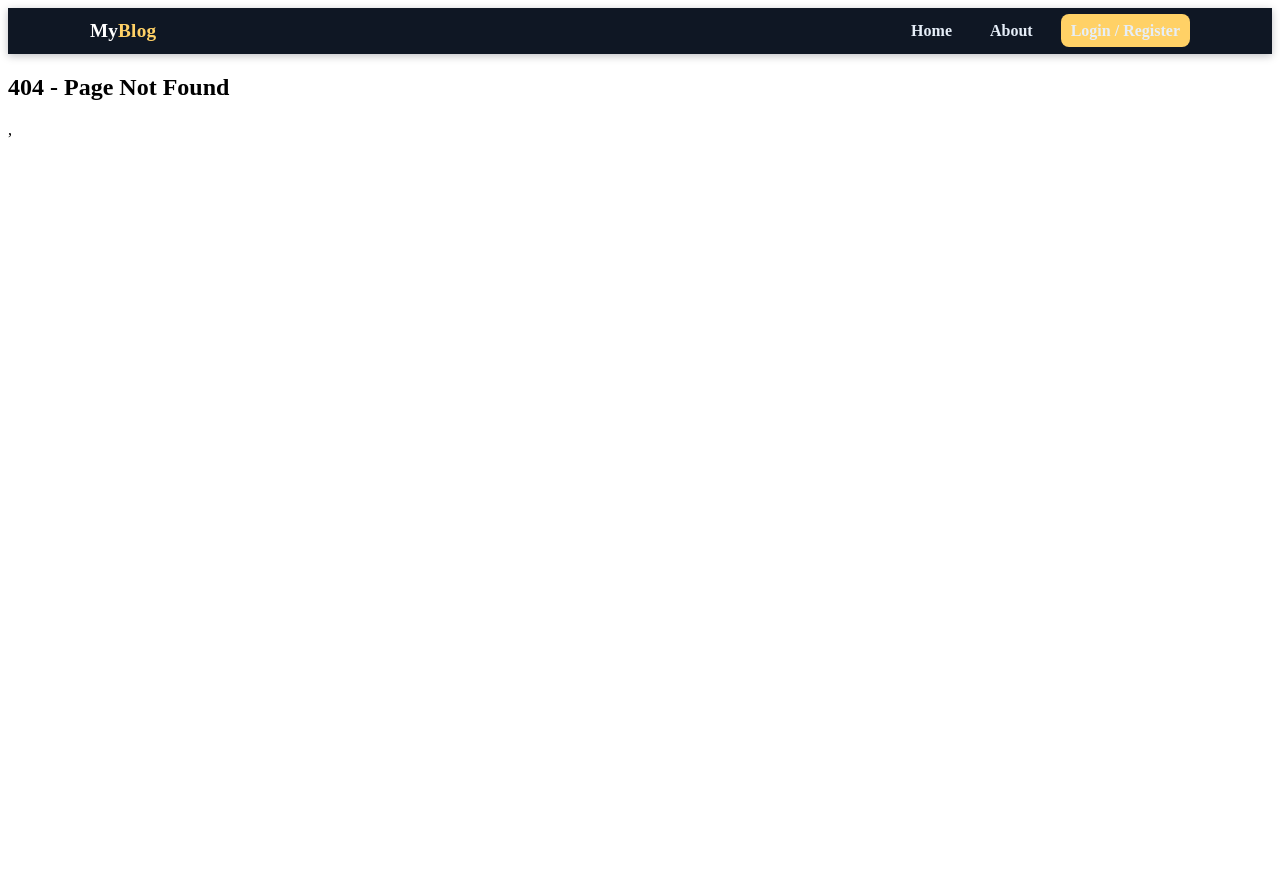
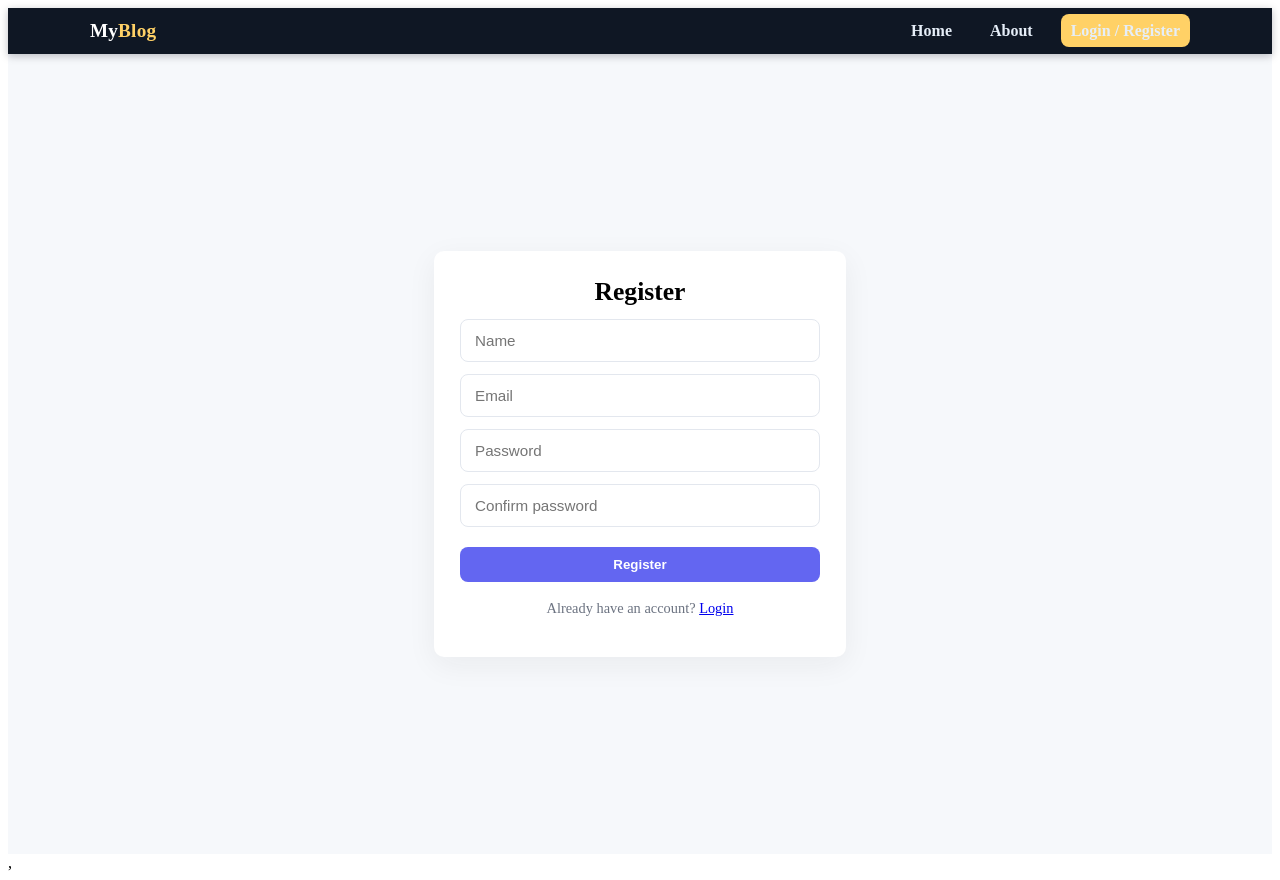
Before and after one commit to engbasel/React-Blog-App, a React (Vite) app: page /register in a window 1280 px wide. Before the commit this address had no page. Before the commit the page ends 800 px from the top, so only its background shows below. Built offline with nearby package versions, Linux system fonts and the light colour scheme.

Commit message:
`Added Register page and updated Login page with form and routing functionality`

```diff
--- a/src/App.jsx
+++ b/src/App.jsx
@@ -7,6 +7,8 @@ import Home from "./pages/HomeView.jsx";
 import Login from "./pages/Login.jsx";
 import AddPost from "./pages/AddPost.jsx";
 import About from "./pages/About.jsx";
+import Register from "./pages/Register.jsx";
+import PageNotFound from "./pages/PangenotFound.jsx";
 
 export default function App() {
   return (
@@ -16,9 +18,10 @@ export default function App() {
         <Routes>
           <Route path="/" element={<Home />} />
           <Route path="/login" element={<Login />} />
+          <Route path="/register" element={<Register />} />
           <Route path="/about" element={<About />} />
           <Route path="/add" element={<AddPost />} />
-          <Route path="*" element={<h2>404 - Page Not Found</h2>} />
+          <Route path="*" element={<PageNotFound />} />
         </Routes>
       </div>
     </>
--- /dev/null
+++ b/src/pages/Auth.css
@@ -0,0 +1,61 @@
+/* Auth.css */
+.auth-page {
+    min-height: calc(100vh - 80px);
+    display: flex;
+    align-items: center;
+    justify-content: center;
+    padding: 40px 16px;
+    background: #f6f8fb;
+  }
+
+  .auth-card {
+    width: 360px;
+    background: #fff;
+    border-radius: 10px;
+    padding: 26px;
+    box-shadow: 0 8px 30px rgba(29, 33, 41, 0.06);
+    display: flex;
+    flex-direction: column;
+    gap: 12px;
+  }
+
+  .auth-card h2 {
+    margin: 0;
+    text-align: center;
+    font-size: 1.6rem;
+  }
+
+  .auth-card input {
+    padding: 12px 14px;
+    border-radius: 8px;
+    border: 1px solid #e3e7ee;
+    outline: none;
+    font-size: 0.95rem;
+  }
+
+  .auth-card input:focus {
+    box-shadow: 0 0 0 4px rgba(99, 102, 241, 0.08);
+    border-color: rgba(99, 102, 241, 0.6);
+  }
+
+  .auth-btn {
+    margin-top: 8px;
+    padding: 10px 14px;
+    border-radius: 8px;
+    border: none;
+    background: #6366f1; /* indigo */
+    color: white;
+    font-weight: 600;
+    cursor: pointer;
+  }
+
+  .auth-btn:hover {
+    filter: brightness(0.95);
+  }
+
+  .small {
+    text-align: center;
+    color: #6b7280;
+    font-size: 0.9rem;
+    margin-top: 6px;
+  }
--- a/src/pages/Login.jsx
+++ b/src/pages/Login.jsx
@@ -1,7 +1,57 @@
-import React from 'react'
+import React, { useState } from "react";
+import { Link, useNavigate } from "react-router-dom";
+import "./Auth.css";
 
 export default function Login() {
+  const navigate = useNavigate();
+  const [email, setEmail] = useState("");
+  const [password, setPassword] = useState("");
+
+  function handleSubmit(e) {
+    e.preventDefault();
+
+    // جرب نجيب المستخدم من localStorage (لو مسجل من صفحة Register)
+    const saved = JSON.parse(localStorage.getItem("blog_user"));
+    if (!saved) {
+      alert("No user found. Please register first.");
+      return;
+    }
+
+    if (saved.email !== email || saved.password !== password) {
+      alert("Email or password incorrect.");
+      return;
+    }
+
+    // علامة تسجيل الدخول - نخزن اسم المستخدم كـ session بسيطة
+    localStorage.setItem("blog_logged_in", JSON.stringify({ name: saved.name, email: saved.email }));
+    // redirect للصفحة الرئيسية
+    navigate("/");
+  }
+
   return (
-    <h1>Login</h1>
-  )
+    <div className="auth-page">
+      <form className="auth-card" onSubmit={handleSubmit}>
+        <h2>Login</h2>
+        <input
+          type="email"
+          placeholder="Email"
+          value={email}
+          onChange={(e) => setEmail(e.target.value)}
+          required
+        />
+        <input
+          type="password"
+          placeholder="Password"
+          value={password}
+          onChange={(e) => setPassword(e.target.value)}
+          required
+        />
+        <button type="submit" className="auth-btn">Login</button>
+
+        <p className="small">
+          Don't have an account? <Link to="/register">Sign up</Link>
+        </p>
+      </form>
+    </div>
+  );
 }
--- /dev/null
+++ b/src/pages/PangenotFound.jsx
@@ -0,0 +1,43 @@
+import React from "react";
+import { Link } from "react-router-dom";
+
+export default function PageNotFound() {
+  return (
+    <div style={styles.container}>
+      <h1 style={styles.title}>404</h1>
+      <p style={styles.subtitle}>Page Not Found</p>
+      <p style={styles.text}>Sorry, the page you are looking for does not exist.</p>
+
+
+    </div>
+  );
+}
+
+const styles = {
+  container: {
+    height: "100vh",
+    display: "flex",
+    flexDirection: "column",
+    alignItems: "center",
+    justifyContent: "center",
+    background: "#f8fafc",
+    color: "#1e293b",
+    textAlign: "center",
+    padding: "20px",
+  },
+  title: {
+    fontSize: "5rem",
+    fontWeight: "bold",
+    marginBottom: "0.5rem",
+    color: "#6366f1",
+  },
+  subtitle: {
+    fontSize: "1.8rem",
+    marginBottom: "0.3rem",
+  },
+  text: {
+    fontSize: "1rem",
+    marginBottom: "1.5rem",
+    color: "#64748b",
+  },
+};
--- /dev/null
+++ b/src/pages/Register.jsx
@@ -0,0 +1,80 @@
+import React, { useState } from "react";
+import { Link, useNavigate } from "react-router-dom";
+import "./Auth.css";
+
+export default function Register() {
+  const navigate = useNavigate();
+  const [name, setName] = useState("");
+  const [email, setEmail] = useState("");
+  const [password, setPassword] = useState("");
+  const [confirm, setConfirm] = useState("");
+
+  function handleSubmit(e) {
+    e.preventDefault();
+
+    if (!name.trim() || !email.trim() || !password) {
+      alert("Please fill all fields.");
+      return;
+    }
+    if (password !== confirm) {
+      alert("Passwords do not match.");
+      return;
+    }
+
+    // نخزن المستخدم في localStorage كبساطة للتجربة
+    const user = { name: name.trim(), email: email.trim(), password };
+    localStorage.setItem("blog_user", JSON.stringify(user));
+
+    // نخلي المستخدم مسجل مباشرة بعد التسجيل
+    localStorage.setItem("blog_logged_in", JSON.stringify({ name: user.name, email: user.email }));
+
+    // redirect للصفحة الرئيسية
+    navigate("/");
+  }
+
+  return (
+    <div className="auth-page">
+      <form className="auth-card" onSubmit={handleSubmit}>
+        <h2>Register</h2>
+
+        <input
+          type="text"
+          placeholder="Name"
+          value={name}
+          onChange={(e) => setName(e.target.value)}
+          required
+        />
+
+        <input
+          type="email"
+          placeholder="Email"
+          value={email}
+          onChange={(e) => setEmail(e.target.value)}
+          required
+        />
+
+        <input
+          type="password"
+          placeholder="Password"
+          value={password}
+          onChange={(e) => setPassword(e.target.value)}
+          required
+        />
+
+        <input
+          type="password"
+          placeholder="Confirm password"
+          value={confirm}
+          onChange={(e) => setConfirm(e.target.value)}
+          required
+        />
+
+        <button type="submit" className="auth-btn">Register</button>
+
+        <p className="small">
+          Already have an account? <Link to="/login">Login</Link>
+        </p>
+      </form>
+    </div>
+  );
+}
```
